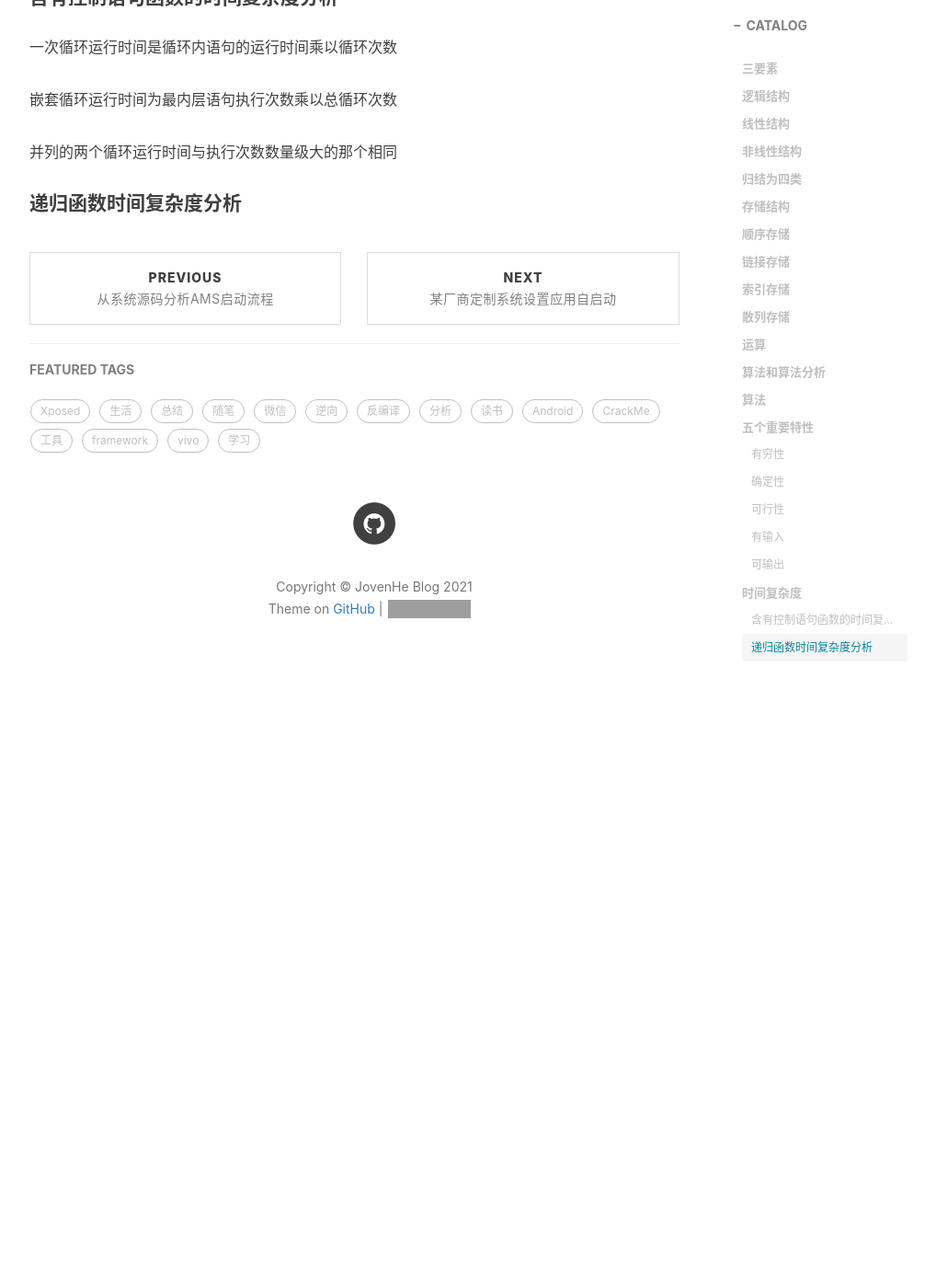
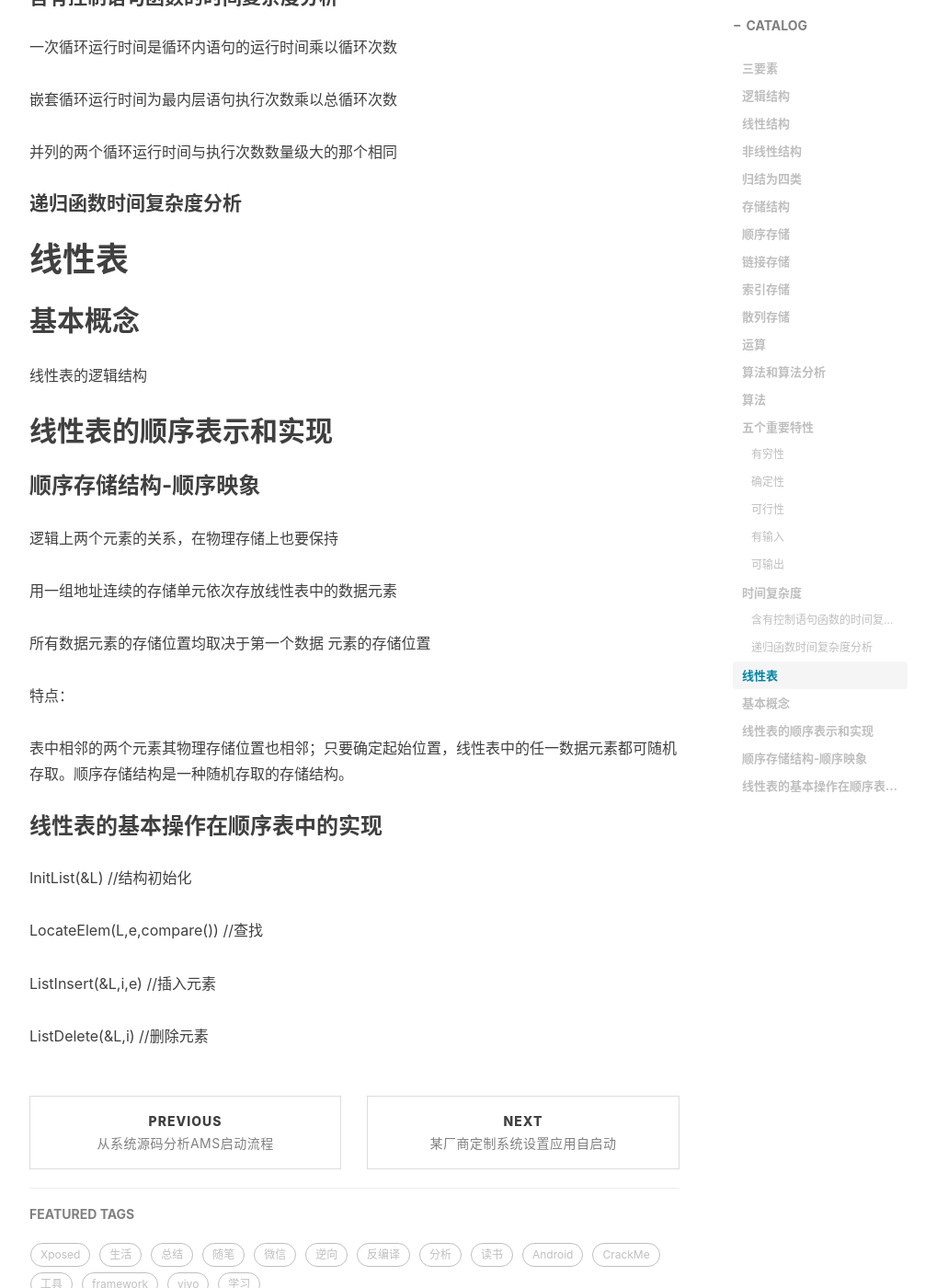
Before and after one commit to hjw45611/blog, a Jekyll site: the page built from _posts/2021-11-16-数据结构.md, in a window 1280 px wide and 1400 px high, scrolled down 3505 px. Shown: the whole window at 92% size, without its empty margins (233-1239 px from the left). Built offline with Jekyll 4.4.1, drawn with Linux system fonts in a browser that asks for light colours; nearby versions of some CDN libraries; comment, search, counter and statistics services are not loaded; before the commit the page ends 4271 px from its top, so only the background shows below that; grey boxes are pictures that could not be loaded.

Commit message:
Update 2021-11-16-数据结构.md

```diff
--- a/_posts/2021-11-16-数据结构.md
+++ b/_posts/2021-11-16-数据结构.md
@@ -109,3 +109,35 @@ tags:
 并列的两个循环运行时间与执行次数数量级大的那个相同
 
 #### 递归函数时间复杂度分析
+
+
+
+# 线性表
+
+## 基本概念
+
+线性表的逻辑结构
+
+## 线性表的顺序表示和实现
+
+### 顺序存储结构-顺序映象
+
+逻辑上两个元素的关系，在物理存储上也要保持
+
+用一组地址连续的存储单元依次存放线性表中的数据元素
+
+所有数据元素的存储位置均取决于第一个数据 元素的存储位置
+
+特点：
+
+表中相邻的两个元素其物理存储位置也相邻；只要确定起始位置，线性表中的任一数据元素都可随机存取。顺序存储结构是一种随机存取的存储结构。
+
+### 线性表的基本操作在顺序表中的实现
+
+InitList(&L)   //结构初始化
+
+LocateElem(L,e,compare())   //查找
+
+ListInsert(&L,i,e)    //插入元素
+
+ListDelete(&L,i)          //删除元素
```
